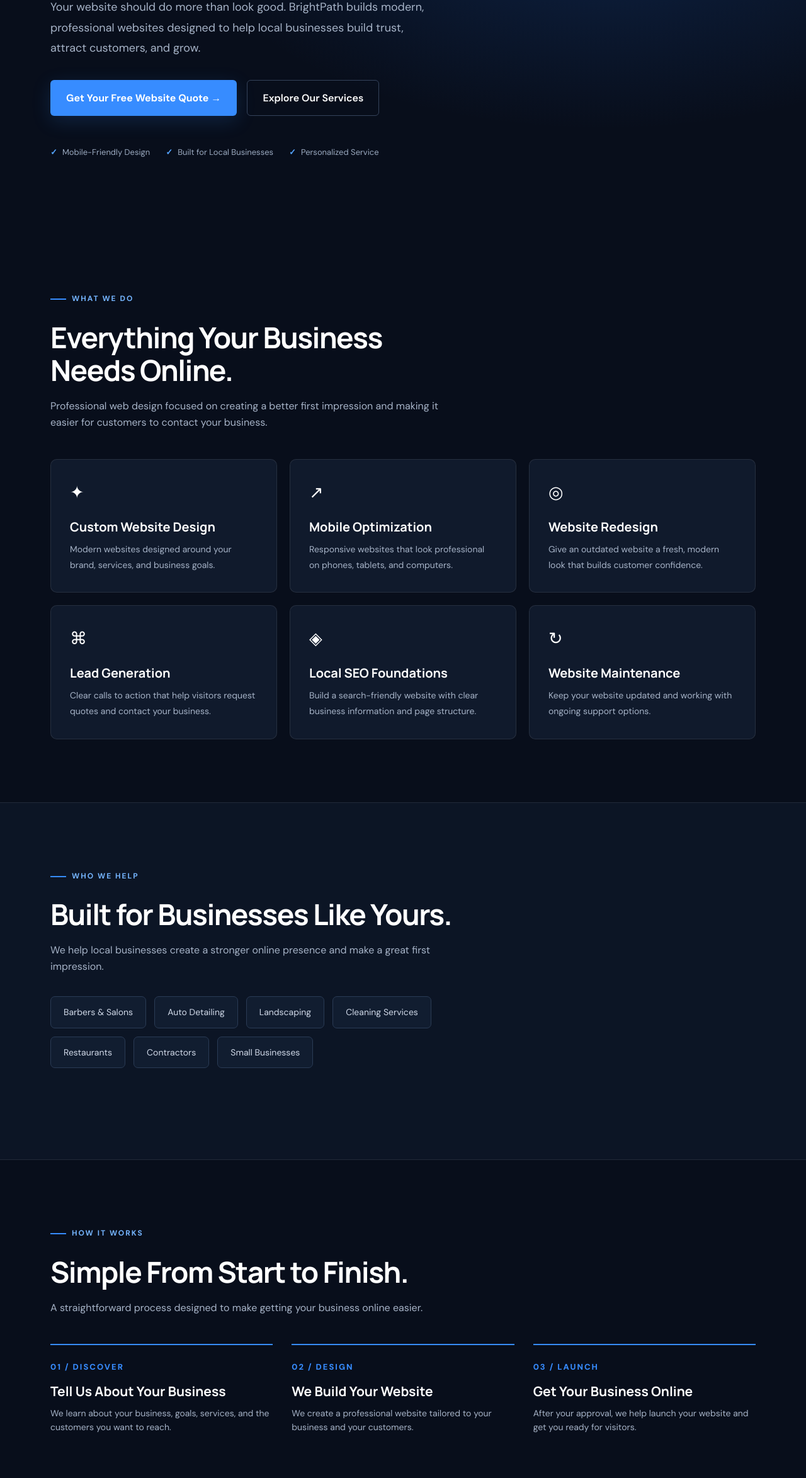
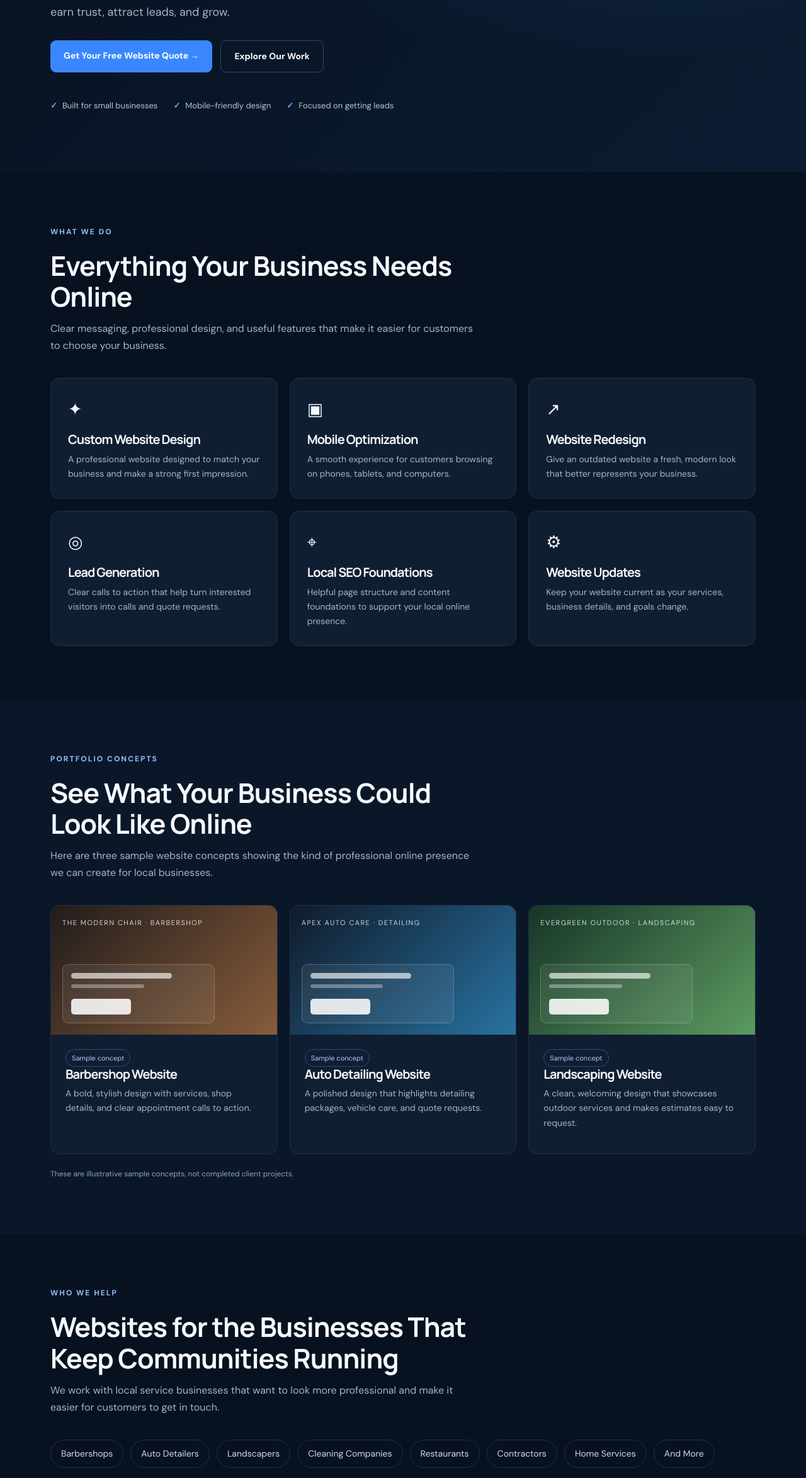
Before and after one commit to Renatenurturant522/renatenurturant522.github.io, a plain HTML site: page index.html in a window 1280 px wide. Shown: the part 453-2800 px from the top of the page at 63% size. Drawn offline with Linux system fonts and the light colour scheme.

Commit message:
Refactor index.html for design and content updates
Updated the HTML structure and styles for improved layout and design consistency.

```diff
--- a/index.html
+++ b/index.html
@@ -1,592 +1,203 @@
+
 <!DOCTYPE html>
 <html lang="en">
 <head>
 <meta charset="UTF-8">
 <meta name="viewport" content="width=device-width, initial-scale=1.0">
-  <meta name="description" content="BrightPath Web Design creates premium, mobile-friendly websites that help local businesses attract more customers.">
-  <title>BrightPath Web Design | Build Your Business Online</title>
-
+<meta name="description" content="BrightPath Web Design creates professional websites that help small businesses attract customers and grow.">
+<title>BrightPath Web Design | Websites That Grow Your Business</title>
 <link rel="preconnect" href="https://fonts.googleapis.com">
 <link rel="preconnect" href="https://fonts.gstatic.com" crossorigin>
 <link href="https://fonts.googleapis.com/css2?family=DM+Sans:wght@400;500;600;700;800&family=Manrope:wght@400;500;600;700;800&display=swap" rel="stylesheet">
-
 <style>
-    :root {
-      --background: #080e1b;
-      --surface: #101a2c;
-      --blue: #378cff;
-      --white: #ffffff;
-      --muted: #a6b3c7;
-      --border: rgba(255,255,255,.09);
-    }
-
-    * {
-      margin: 0;
-      padding: 0;
-      box-sizing: border-box;
-    }
-
-    html {
-      scroll-behavior: smooth;
-    }
-
-    body {
-      background: var(--background);
-      color: var(--white);
-      font-family: 'DM Sans', sans-serif;
-      line-height: 1.6;
-    }
-
-    a {
-      text-decoration: none;
-      color: inherit;
-    }
-
-    .container {
-      width: min(1120px, 88%);
-      margin: auto;
-    }
-
-    header {
-      height: 82px;
-      display: flex;
-      align-items: center;
-      border-bottom: 1px solid var(--border);
-      position: sticky;
-      top: 0;
-      z-index: 10;
-      background: rgba(8,14,27,.94);
-      backdrop-filter: blur(15px);
-    }
-
-    .nav {
-      display: flex;
-      align-items: center;
-      justify-content: space-between;
-    }
-
-    .logo {
-      font-family: 'Manrope', sans-serif;
-      font-size: 24px;
-      font-weight: 800;
-      letter-spacing: -1px;
-    }
-
-    .logo span {
-      color: var(--blue);
-    }
-
-    .nav-links {
-      display: flex;
-      align-items: center;
-      gap: 32px;
-      font-size: 14px;
-      color: #c5cede;
-    }
-
-    .nav-links a:hover {
-      color: var(--blue);
-    }
-
-    .nav-button {
-      background: var(--blue);
-      padding: 11px 19px;
-      border-radius: 6px;
-      font-weight: 700;
-      color: white;
-    }
-
-    .hero {
-      padding: 115px 0 105px;
-      position: relative;
-      overflow: hidden;
-      background:
-        radial-gradient(ellipse at 75% 35%, rgba(35,111,225,.20), transparent 48%),
-        var(--background);
-    }
-
-    .hero-content {
-      max-width: 790px;
-    }
-
-    .eyebrow {
-      display: inline-flex;
-      align-items: center;
-      gap: 9px;
-      color: #75b5ff;
-      font-size: 12px;
-      font-weight: 700;
-      letter-spacing: 2px;
-      text-transform: uppercase;
-      margin-bottom: 25px;
-    }
-
-    .eyebrow::before {
-      content: "";
-      width: 25px;
-      height: 2px;
-      background: var(--blue);
-    }
-
-    h1, h2, h3 {
-      font-family: 'Manrope', sans-serif;
-      line-height: 1.15;
-    }
-
-    h1 {
-      font-size: clamp(43px, 6.5vw, 76px);
-      letter-spacing: -3px;
-      margin-bottom: 25px;
-    }
-
-    h1 span {
-      color: var(--blue);
-    }
-
-    .hero-description {
-      color: var(--muted);
-      font-size: 18px;
-      max-width: 610px;
-      margin-bottom: 34px;
-      line-height: 1.8;
-    }
-
-    .primary-button {
-      display: inline-flex;
-      align-items: center;
-      justify-content: center;
-      background: var(--blue);
-      padding: 16px 25px;
-      border-radius: 6px;
-      font-weight: 700;
-      transition: .25s;
-      box-shadow: 0 8px 30px rgba(55,140,255,.17);
-    }
-
-    .primary-button:hover {
-      background: #5aa0ff;
-      transform: translateY(-3px);
-    }
-
-    .secondary-button {
-      display: inline-block;
-      border: 1px solid #35435b;
-      padding: 15px 24px;
-      border-radius: 6px;
-      margin-left: 12px;
-      font-weight: 600;
-      transition: .25s;
-    }
-
-    .secondary-button:hover {
-      border-color: var(--blue);
-    }
-
-    .trust-line {
-      display: flex;
-      gap: 25px;
-      flex-wrap: wrap;
-      margin-top: 48px;
-      color: #9baac0;
-      font-size: 13px;
-    }
-
-    .trust-line span::before {
-      content: "✓";
-      color: #55a4ff;
-      margin-right: 8px;
-      font-weight: 800;
-    }
-
-    .section {
-      padding: 100px 0;
-    }
-
-    .section-heading {
-      max-width: 650px;
-      margin-bottom: 45px;
-    }
-
-    .section-heading h2 {
-      font-size: clamp(32px, 4vw, 46px);
-      letter-spacing: -1.5px;
-      margin-bottom: 17px;
-    }
-
-    .section-heading p {
-      color: var(--muted);
-      font-size: 16px;
-    }
-
-    .services-grid {
-      display: grid;
-      grid-template-columns: repeat(3, 1fr);
-      gap: 20px;
-    }
-
-    .service-card {
-      padding: 30px;
-      background: var(--surface);
-      border: 1px solid var(--border);
-      border-radius: 10px;
-      transition: .25s;
-    }
-
-    .service-card:hover {
-      transform: translateY(-5px);
-      border-color: rgba(55,140,255,.5);
-    }
-
-    .service-icon {
-      font-size: 27px;
-      margin-bottom: 22px;
-    }
-
-    .service-card h3 {
-      font-size: 20px;
-      margin-bottom: 12px;
-    }
-
-    .service-card p {
-      color: var(--muted);
-      font-size: 14px;
-      line-height: 1.8;
-    }
-
-    .industries {
-      background: #0c1525;
-      border-top: 1px solid var(--border);
-      border-bottom: 1px solid var(--border);
-    }
-
-    .industry-list {
-      display: flex;
-      gap: 13px;
-      flex-wrap: wrap;
-      margin-top: 35px;
-    }
-
-    .industry {
-      padding: 13px 20px;
-      border: 1px solid #2a3b55;
-      border-radius: 7px;
-      color: #d0d9e8;
-      font-size: 14px;
-      background: #111d30;
-    }
-
-    .process-grid {
-      display: grid;
-      grid-template-columns: repeat(3, 1fr);
-      gap: 30px;
-    }
-
-    .process-card {
-      border-top: 2px solid var(--blue);
-      padding-top: 25px;
-    }
-
-    .process-number {
-      color: var(--blue);
-      font-size: 13px;
-      font-weight: 800;
-      letter-spacing: 2px;
-      margin-bottom: 15px;
-    }
-
-    .process-card h3 {
-      margin-bottom: 12px;
-      font-size: 21px;
-    }
-
-    .process-card p {
-      color: var(--muted);
-      font-size: 14px;
-    }
-
-    .cta {
-      padding: 85px 30px;
-      background: linear-gradient(120deg, #122d52, #101d33);
-      border: 1px solid #294c79;
-      border-radius: 14px;
-      text-align: center;
-    }
-
-    .cta h2 {
-      font-size: clamp(30px, 4vw, 43px);
-      margin-bottom: 18px;
-    }
-
-    .cta p {
-      color: #bac9dc;
-      margin-bottom: 30px;
-    }
-
-    footer {
-      padding: 35px 0;
-      border-top: 1px solid var(--border);
-      margin-top: 90px;
-      color: #8291a8;
-      font-size: 13px;
-    }
-
-    .footer-content {
-      display: flex;
-      justify-content: space-between;
-      gap: 20px;
-      flex-wrap: wrap;
-    }
-
-    @media(max-width: 800px) {
-      .services-grid {
-        grid-template-columns: repeat(2, 1fr);
-      }
-
-      .process-grid {
-        grid-template-columns: 1fr;
-      }
-
-      .nav-links {
-        gap: 14px;
-      }
-    }
-
-    @media(max-width: 560px) {
-      header {
-        height: auto;
-        padding: 18px 0;
-      }
-
-      .nav {
-        align-items: flex-start;
-        gap: 17px;
-        flex-direction: column;
-      }
-
-      .nav-links {
-        width: 100%;
-        flex-wrap: wrap;
-        font-size: 12px;
-      }
-
-      .hero {
-        padding: 80px 0;
-      }
-
-      h1 {
-        letter-spacing: -2px;
-      }
-
-      .secondary-button {
-        margin: 12px 0 0;
-      }
-
-      .services-grid {
-        grid-template-columns: 1fr;
-      }
-
-      .trust-line {
-        gap: 12px;
-        flex-direction: column;
-      }
-
-      .section {
-        padding: 70px 0;
-      }
-    }
+:root{--bg:#07111f;--panel:#101e31;--blue:#3987ff;--light:#a9caff;--white:#f5f8ff;--muted:#a6b4c8}
+*{box-sizing:border-box;margin:0;padding:0}
+html{scroll-behavior:smooth}
+body{font-family:'DM Sans',sans-serif;background:var(--bg);color:var(--white);line-height:1.65}
+a{text-decoration:none;color:inherit}
+.container{width:min(1120px,90%);margin:auto}
+header{position:sticky;top:0;z-index:10;background:rgba(7,17,31,.94);backdrop-filter:blur(14px);border-bottom:1px solid #ffffff12}
+nav{height:76px;display:flex;align-items:center;justify-content:space-between}
+.logo{font-family:Manrope,sans-serif;font-size:21px;font-weight:800;letter-spacing:-1px}
+.logo span{color:var(--blue)}
+.navlinks{display:flex;align-items:center;gap:28px;color:#c1ccdc;font-size:14px}
+.navlinks a:hover{color:white}
+.btn{display:inline-block;background:var(--blue);color:white;padding:13px 21px;border-radius:9px;font-weight:700;font-size:14px;transition:.2s}
+.btn:hover{background:#5a9aff;transform:translateY(-2px)}
+.btn-outline{border:1px solid #ffffff35;background:transparent}
+.hero{padding:105px 0 95px;background:radial-gradient(ellipse at 75% 25%,#17437b55,transparent 45%),linear-gradient(135deg,#07111f,#0b1c32)}
+.eyebrow{color:#8dbaff;text-transform:uppercase;letter-spacing:2px;font-size:12px;font-weight:800;margin-bottom:18px}
+h1,h2,h3{font-family:Manrope,sans-serif;line-height:1.15;letter-spacing:-1px}
+h1{font-size:clamp(42px,6vw,68px);max-width:760px;margin-bottom:22px}
+h1 span{color:#70aaff}
+.hero p{max-width:610px;color:var(--muted);font-size:18px;margin-bottom:30px}
+.hero-actions{display:flex;gap:13px;flex-wrap:wrap}
+.trust{display:flex;gap:25px;flex-wrap:wrap;margin-top:42px;color:#b7c5d8;font-size:13px}
+.trust span:before{content:"✓";color:#68aaff;margin-right:8px;font-weight:800}
+section{padding:85px 0}
+.section-head{max-width:680px;margin-bottom:38px}
+.section-head h2{font-size:clamp(31px,4vw,43px);margin-bottom:14px}
+.section-head p{color:var(--muted)}
+.cards{display:grid;grid-template-columns:repeat(3,1fr);gap:19px}
+.card{background:var(--panel);border:1px solid #ffffff12;border-radius:15px;padding:27px}
+.card h3{font-size:20px;margin:13px 0 9px}
+.card p{color:var(--muted);font-size:14px}
+.card-icon{font-size:27px}
+.soft{background:#0a1728}
+.portfolio-card{padding:0;overflow:hidden}
+.mock{height:205px;padding:18px;display:flex;flex-direction:column;justify-content:space-between;position:relative;overflow:hidden}
+.mock-bar{height:9px;width:75%;background:#ffffffa0;border-radius:10px}
+.mock-line{height:6px;width:54%;background:#ffffff55;border-radius:10px;margin-top:9px}
+.mock-button{width:95px;height:25px;border-radius:5px;background:#ffffffdd;margin-top:17px}
+.mock-window{background:#ffffff12;border:1px solid #ffffff35;border-radius:9px;padding:13px;width:75%;backdrop-filter:blur(5px)}
+.barber{background:linear-gradient(135deg,#211c1b,#875c3b)}
+.detail{background:linear-gradient(135deg,#101b2b,#2872a1)}
+.landscape{background:linear-gradient(135deg,#173528,#5c9a60)}
+.mock-label{font-size:11px;text-transform:uppercase;letter-spacing:1.5px;color:#ffffffc9}
+.portfolio-info{padding:23px}
+.portfolio-info h3{margin:0 0 8px}
+.portfolio-info p{margin-bottom:14px}
+.sample-tag{display:inline-block;font-size:11px;color:#a9caff;border:1px solid #3987ff70;border-radius:20px;padding:4px 9px}
+.portfolio-note{font-size:12px;color:#8fa2bb;margin-top:22px}
+.process-number{font-size:31px;color:#70aaff;font-family:Manrope;font-weight:800}
+.industries{display:flex;flex-wrap:wrap;gap:11px}
+.industries span{border:1px solid #ffffff20;border-radius:30px;padding:10px 16px;color:#d0d9e7;font-size:14px}
+.cta{background:linear-gradient(120deg,#123d73,#1763b6);border-radius:20px;padding:55px;text-align:center}
+.cta h2{font-size:clamp(30px,4vw,43px);margin-bottom:15px}
+.cta p{color:#d5e5fa;margin:0 auto 25px;max-width:580px}
+.cta .btn{background:white;color:#123d73}
+footer{padding:35px 0;border-top:1px solid #ffffff15;color:#91a2b9;font-size:13px}
+.footer-inner{display:flex;justify-content:space-between;gap:15px;flex-wrap:wrap}
+@media(max-width:760px){.navlinks{gap:13px;font-size:12px}.navlinks .nav-quote{display:none}.cards{grid-template-columns:1fr}.hero{padding:75px 0}.cta{padding:38px 22px}}
+@media(max-width:430px){.navlinks a:nth-child(2){display:none}.logo{font-size:18px}}
 </style>
 </head>
-
 <body>
-
 <header>
-  <div class="container nav">
-    <a href="#" class="logo">BrightPath<span>.</span></a>
-
-    <nav class="nav-links">
+<div class="container">
+<nav>
+<a class="logo" href="#">BrightPath<span>.</span></a>
+<div class="navlinks">
 <a href="#services">Services</a>
-      <a href="#industries">Industries</a>
-      <a href="#process">Our Process</a>
-      <a href="#contact" class="nav-button">Get a Free Quote</a>
+<a href="#portfolio">Portfolio</a>
+<a href="#process">How It Works</a>
+<a class="btn nav-quote" href="mailto:brightpathwebdesign@proton.me?subject=Free%20Website%20Quote">Get a Quote</a>
+</div>
 </nav>
 </div>
 </header>
 
 <main>
-
-<section class="hero">
+<div class="hero">
 <div class="container">
-    <div class="hero-content">
-
-      <div class="eyebrow">Web Design for Growing Businesses</div>
-
-      <h1>
-        Turn More Visitors Into
-        <span>Paying Customers.</span>
-      </h1>
-
-      <p class="hero-description">
-        Your website should do more than look good.
-        BrightPath builds modern, professional websites
-        designed to help local businesses build trust,
-        attract customers, and grow.
-      </p>
-
-      <a href="#contact" class="primary-button">
-        Get Your Free Website Quote →
-      </a>
-
-      <a href="#services" class="secondary-button">
-        Explore Our Services
-      </a>
-
-      <div class="trust-line">
-        <span>Mobile-Friendly Design</span>
-        <span>Built for Local Businesses</span>
-        <span>Personalized Service</span>
+<div class="eyebrow">Web Design for Small Businesses</div>
+<h1>Turn More Visitors Into <span>Paying Customers.</span></h1>
+<p>Your website should do more than look good. BrightPath Web Design builds professional, mobile-friendly websites that help small businesses earn trust, attract leads, and grow.</p>
+<div class="hero-actions">
+<a class="btn" href="mailto:brightpathwebdesign@proton.me?subject=Free%20Website%20Quote">Get Your Free Website Quote →</a>
+<a class="btn btn-outline" href="#portfolio">Explore Our Work</a>
+</div>
+<div class="trust"><span>Built for small businesses</span><span>Mobile-friendly design</span><span>Focused on getting leads</span></div>
+</div>
 </div>
 
+<section id="services">
+<div class="container">
+<div class="section-head">
+<div class="eyebrow">What We Do</div>
+<h2>Everything Your Business Needs Online</h2>
+<p>Clear messaging, professional design, and useful features that make it easier for customers to choose your business.</p>
+</div>
+<div class="cards">
+<div class="card"><div class="card-icon">✦</div><h3>Custom Website Design</h3><p>A professional website designed to match your business and make a strong first impression.</p></div>
+<div class="card"><div class="card-icon">▣</div><h3>Mobile Optimization</h3><p>A smooth experience for customers browsing on phones, tablets, and computers.</p></div>
+<div class="card"><div class="card-icon">↗</div><h3>Website Redesign</h3><p>Give an outdated website a fresh, modern look that better represents your business.</p></div>
+<div class="card"><div class="card-icon">◎</div><h3>Lead Generation</h3><p>Clear calls to action that help turn interested visitors into calls and quote requests.</p></div>
+<div class="card"><div class="card-icon">⌖</div><h3>Local SEO Foundations</h3><p>Helpful page structure and content foundations to support your local online presence.</p></div>
+<div class="card"><div class="card-icon">⚙</div><h3>Website Updates</h3><p>Keep your website current as your services, business details, and goals change.</p></div>
 </div>
 </div>
 </section>
 
-<section class="section" id="services">
+<section class="soft" id="portfolio">
 <div class="container">
+<div class="section-head">
+<div class="eyebrow">Portfolio Concepts</div>
+<h2>See What Your Business Could Look Like Online</h2>
+<p>Here are three sample website concepts showing the kind of professional online presence we can create for local businesses.</p>
+</div>
+<div class="cards">
+<div class="card portfolio-card">
+<div class="mock barber">
+<div class="mock-label">The Modern Chair · Barbershop</div>
+<div class="mock-window"><div class="mock-bar"></div><div class="mock-line"></div><div class="mock-button"></div></div>
+</div>
+<div class="portfolio-info"><span class="sample-tag">Sample concept</span><h3>Barbershop Website</h3><p>A bold, stylish design with services, shop details, and clear appointment calls to action.</p></div>
+</div>
+<div class="card portfolio-card">
+<div class="mock detail">
+<div class="mock-label">Apex Auto Care · Detailing</div>
+<div class="mock-window"><div class="mock-bar"></div><div class="mock-line"></div><div class="mock-button"></div></div>
+</div>
+<div class="portfolio-info"><span class="sample-tag">Sample concept</span><h3>Auto Detailing Website</h3><p>A polished design that highlights detailing packages, vehicle care, and quote requests.</p></div>
+</div>
+<div class="card portfolio-card">
+<div class="mock landscape">
+<div class="mock-label">Evergreen Outdoor · Landscaping</div>
+<div class="mock-window"><div class="mock-bar"></div><div class="mock-line"></div><div class="mock-button"></div></div>
+</div>
+<div class="portfolio-info"><span class="sample-tag">Sample concept</span><h3>Landscaping Website</h3><p>A clean, welcoming design that showcases outdoor services and makes estimates easy to request.</p></div>
+</div>
+</div>
+<p class="portfolio-note">These are illustrative sample concepts, not completed client projects.</p>
+</div>
+</section>
 
-    <div class="section-heading">
-      <div class="eyebrow">What We Do</div>
-      <h2>Everything Your Business Needs Online.</h2>
-      <p>
-        Professional web design focused on creating a
-        better first impression and making it easier
-        for customers to contact your business.
-      </p>
+<section>
+<div class="container">
+<div class="section-head">
+<div class="eyebrow">Who We Help</div>
+<h2>Websites for the Businesses That Keep Communities Running</h2>
+<p>We work with local service businesses that want to look more professional and make it easier for customers to get in touch.</p>
 </div>
-
-    <div class="services-grid">
-
-      <div class="service-card">
-        <div class="service-icon">✦</div>
-        <h3>Custom Website Design</h3>
-        <p>Modern websites designed around your brand, services, and business goals.</p>
-      </div>
-
-      <div class="service-card">
-        <div class="service-icon">↗</div>
-        <h3>Mobile Optimization</h3>
-        <p>Responsive websites that look professional on phones, tablets, and computers.</p>
-      </div>
-
-      <div class="service-card">
-        <div class="service-icon">◎</div>
-        <h3>Website Redesign</h3>
-        <p>Give an outdated website a fresh, modern look that builds customer confidence.</p>
-      </div>
-
-      <div class="service-card">
-        <div class="service-icon">⌘</div>
-        <h3>Lead Generation</h3>
-        <p>Clear calls to action that help visitors request quotes and contact your business.</p>
-      </div>
-
-      <div class="service-card">
-        <div class="service-icon">◈</div>
-        <h3>Local SEO Foundations</h3>
-        <p>Build a search-friendly website with clear business information and page structure.</p>
-      </div>
-
-      <div class="service-card">
-        <div class="service-icon">↻</div>
-        <h3>Website Maintenance</h3>
-        <p>Keep your website updated and working with ongoing support options.</p>
-      </div>
-
+<div class="industries">
+<span>Barbershops</span><span>Auto Detailers</span><span>Landscapers</span><span>Cleaning Companies</span><span>Restaurants</span><span>Contractors</span><span>Home Services</span><span>And More</span>
 </div>
 </div>
 </section>
 
-<section class="section industries" id="industries">
+<section class="soft" id="process">
 <div class="container">
-
-    <div class="section-heading">
-      <div class="eyebrow">Who We Help</div>
-      <h2>Built for Businesses Like Yours.</h2>
-      <p>
-        We help local businesses create a stronger online
-        presence and make a great first impression.
-      </p>
-
-      <div class="industry-list">
-        <div class="industry">Barbers & Salons</div>
-        <div class="industry">Auto Detailing</div>
-        <div class="industry">Landscaping</div>
-        <div class="industry">Cleaning Services</div>
-        <div class="industry">Restaurants</div>
-        <div class="industry">Contractors</div>
-        <div class="industry">Small Businesses</div>
+<div class="section-head">
+<div class="eyebrow">How It Works</div>
+<h2>A Simple Process From Start to Launch</h2>
+<p>Getting a professional website doesn't have to be complicated.</p>
 </div>
-    </div>
-
-  </div>
-</section>
-
-<section class="section" id="process">
-  <div class="container">
-
-    <div class="section-heading">
-      <div class="eyebrow">How It Works</div>
-      <h2>Simple From Start to Finish.</h2>
-      <p>
-        A straightforward process designed to make
-        getting your business online easier.
-      </p>
-    </div>
-
-    <div class="process-grid">
-
-      <div class="process-card">
-        <div class="process-number">01 / DISCOVER</div>
-        <h3>Tell Us About Your Business</h3>
-        <p>We learn about your business, goals, services, and the customers you want to reach.</p>
-      </div>
-
-      <div class="process-card">
-        <div class="process-number">02 / DESIGN</div>
-        <h3>We Build Your Website</h3>
-        <p>We create a professional website tailored to your business and your customers.</p>
-      </div>
-
-      <div class="process-card">
-        <div class="process-number">03 / LAUNCH</div>
-        <h3>Get Your Business Online</h3>
-        <p>After your approval, we help launch your website and get you ready for visitors.</p>
-      </div>
-
+<div class="cards">
+<div class="card"><div class="process-number">01</div><h3>Tell Us About Your Business</h3><p>We learn about your services, customers, and what you want your website to accomplish.</p></div>
+<div class="card"><div class="process-number">02</div><h3>We Build Your Website</h3><p>We put together a professional design around your business and your goals.</p></div>
+<div class="card"><div class="process-number">03</div><h3>Launch and Grow</h3><p>Once everything is approved, your website is ready to help customers find you.</p></div>
 </div>
 </div>
 </section>
 
-<section class="container" id="contact">
+<section id="contact">
+<div class="container">
 <div class="cta">
-    <div class="eyebrow">Let's Build Something Great</div>
-    <h2>Ready for a Website That Works for You?</h2>
-    <p>Tell us about your business. Let's talk about what's possible.</p>
-
-    <a href="mailto:brightpathwebdesign@proton.me?subject=Free%20Website%20Quote"
-       class="primary-button">
-      Request Your Free Quote →
-    </a>
+<div class="eyebrow">Let's Get Started</div>
+<h2>Ready for a Website That Works as Hard as You Do?</h2>
+<p>Tell us about your business and what you need. Let's talk about building a stronger online presence.</p>
+<a class="btn" href="mailto:brightpathwebdesign@proton.me?subject=Free%20Website%20Quote">Get Your Free Website Quote →</a>
+</div>
 </div>
 </section>
-
 </main>
 
 <footer>
-  <div class="container footer-content">
-    <div class="logo">BrightPath<span>.</span></div>
-    <div>© 2026 BrightPath Web Design. All rights reserved.</div>
+<div class="container footer-inner">
+<div><a class="logo" href="#">BrightPath<span>.</span></a><p>Professional websites for growing businesses.</p></div>
+<div>Contact: <a href="mailto:brightpathwebdesign@proton.me">brightpathwebdesign@proton.me</a><p>© 2026 BrightPath Web Design. All rights reserved.</p></div>
 </div>
 </footer>
-
 </body>
 </html>
```
Lines whose indentation alone changed are shown as unchanged.
